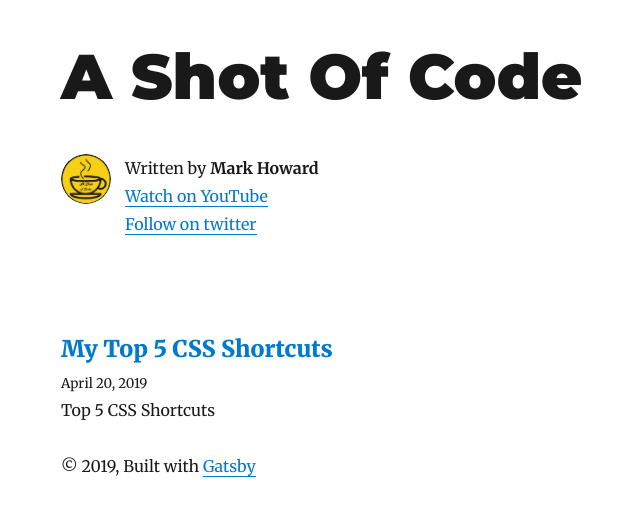
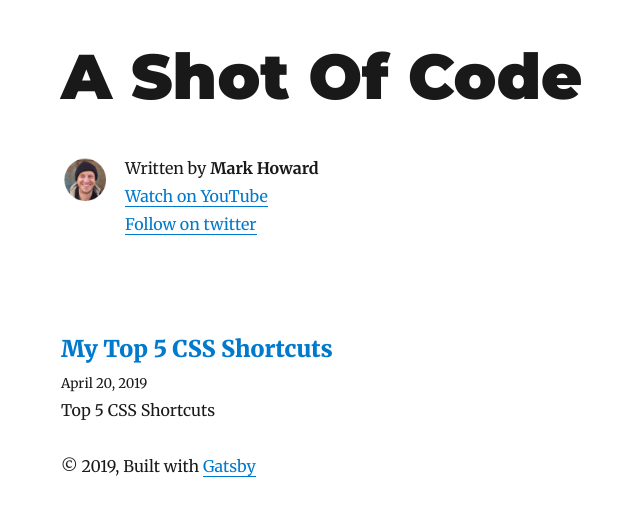
Before and after one commit to MarkJamesHoward/MyBlog, a Gatsby site: page / in a window 1280 px wide. Shown: the whole page, without its empty margins (264-904 px from the left). Built offline with nearby package versions, Linux system fonts and the light colour scheme; Gatsby itself is replaced by a stand-in of ours; some packages are replaced by stand-ins of ours.

Commit message:
profile pic added

```diff
--- a/src/components/bio.js
+++ b/src/components/bio.js
@@ -40,11 +40,11 @@ function Bio() {
             <p>
               Written by <strong>{author}</strong>
               {` `}
-              <br/>
+              <br />
               <a href={`https://youtube.com/${social.youtube}`}>
                 Watch on YouTube
               </a>
-              <br/>
+              <br />
               <a href={`https://twitter.com/${social.twitter}`}>
                 Follow on twitter
               </a>
@@ -58,7 +58,7 @@ function Bio() {
 
 const bioQuery = graphql`
   query BioQuery {
-    avatar: file(absolutePath: { regex: "/profile-pic.jpg/" }) {
+    avatar: file(absolutePath: { regex: "/profile.png/" }) {
       childImageSharp {
         fixed(width: 50, height: 50) {
           ...GatsbyImageSharpFixed
```
Also changed, not shown: content/assets/profile.png (added).
